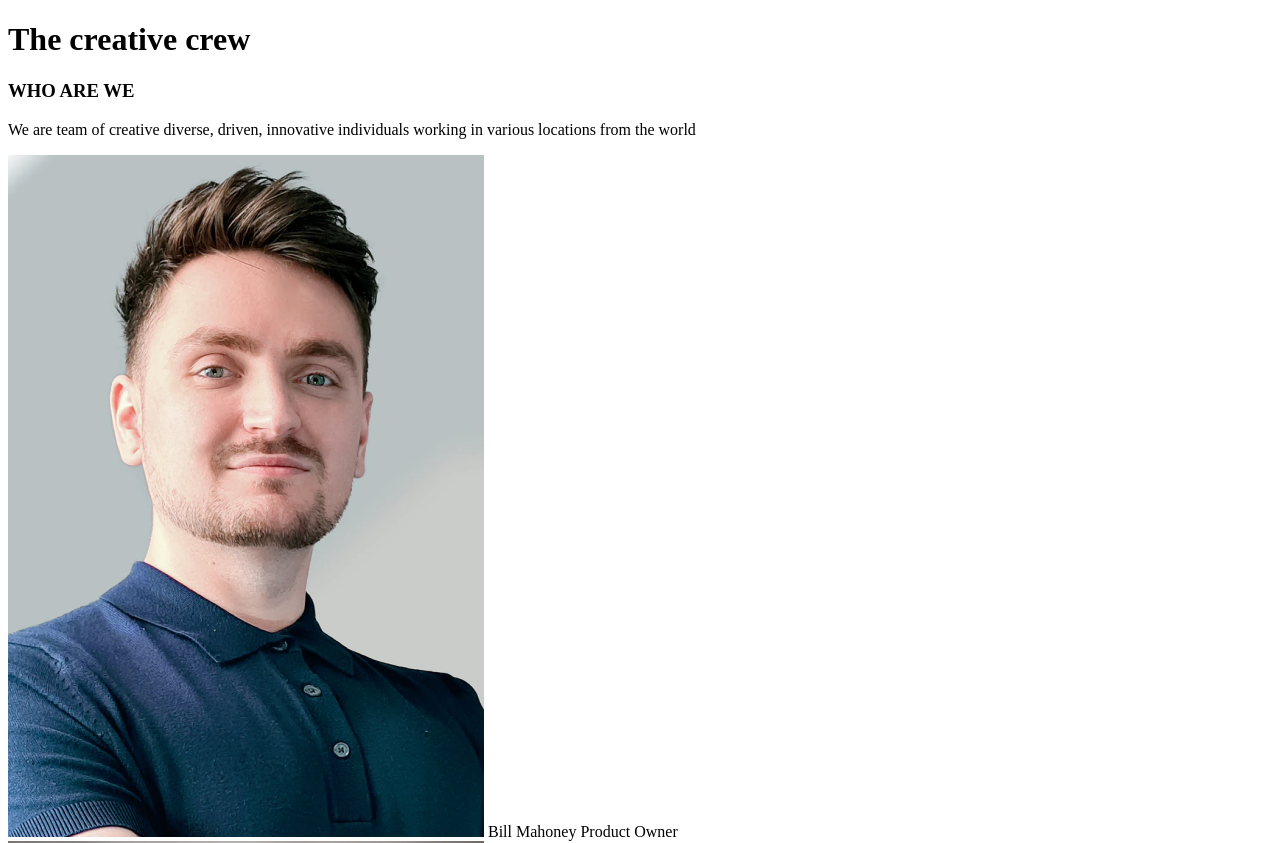
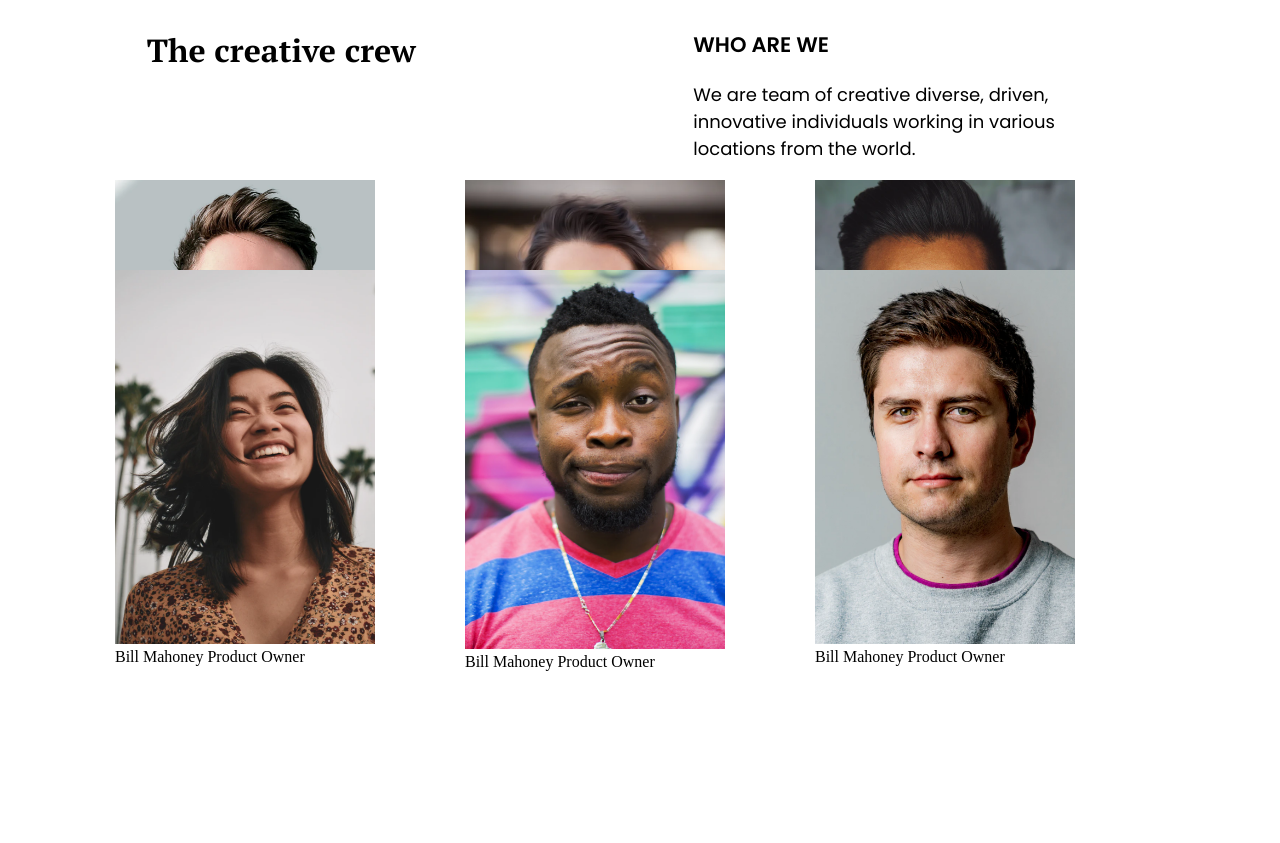
Before and after one commit to Lamphrangmi-Lamin/my-team-page, a plain HTML site: page index.html in a window 1280 px wide. Shown: the top 843 px of the page. Drawn offline with Linux system fonts and the light colour scheme.

Commit message:
initial grid and flexbox layout

```diff
--- a/index.html
+++ b/index.html
@@ -15,8 +15,9 @@
         <h1>The creative crew</h1>
         <div class="container">
             <h3>WHO ARE WE</h3>
-            <p>We are team of creative diverse, driven, innovative individuals working in various locations from the world</p>
+            <p>We are team of creative diverse, driven, innovative individuals working in various locations from the world.</p>
         </div>
+    </div>
 
         <div class="grid-container">
             <div class="image-card">
@@ -50,6 +51,5 @@
                 <span class="role">Product Owner</span>
             </div>
         </div>
-    </div>
 </body>
 </html>
--- a/style.css
+++ b/style.css
@@ -1,2 +1,48 @@
 /* font-family: 'Poppins', sans-serif; */
 /* font-family: 'PT Serif', serif; */
+/* body {
+    max-width: 70%;
+} */
+
+/* span {
+    display: block;
+} */
+/* Header */
+.header {
+    display: flex;
+    justify-content: space-around;
+}
+
+.header h1 {
+    font-family: 'PT Serif', serif;
+    font-weight: 700;
+}
+
+.header .container {
+    font-family: 'Poppins', sans-serif;
+    font-size: 18px;
+    max-width: 27.5rem;
+}
+
+.header .container h3 {
+    font-weight: 600;
+}
+.header .container p {
+    font-weight: 400;
+}
+
+/* Grid-container */
+.image-card {
+    max-width: 16.25rem;
+}
+
+img {
+    max-width: 100%;
+}
+
+.grid-container {
+    display: grid;
+    grid-template-columns: repeat(3, 350px);
+    grid-template-rows: repeat(8, 90px);
+    justify-content: center;
+}
```
